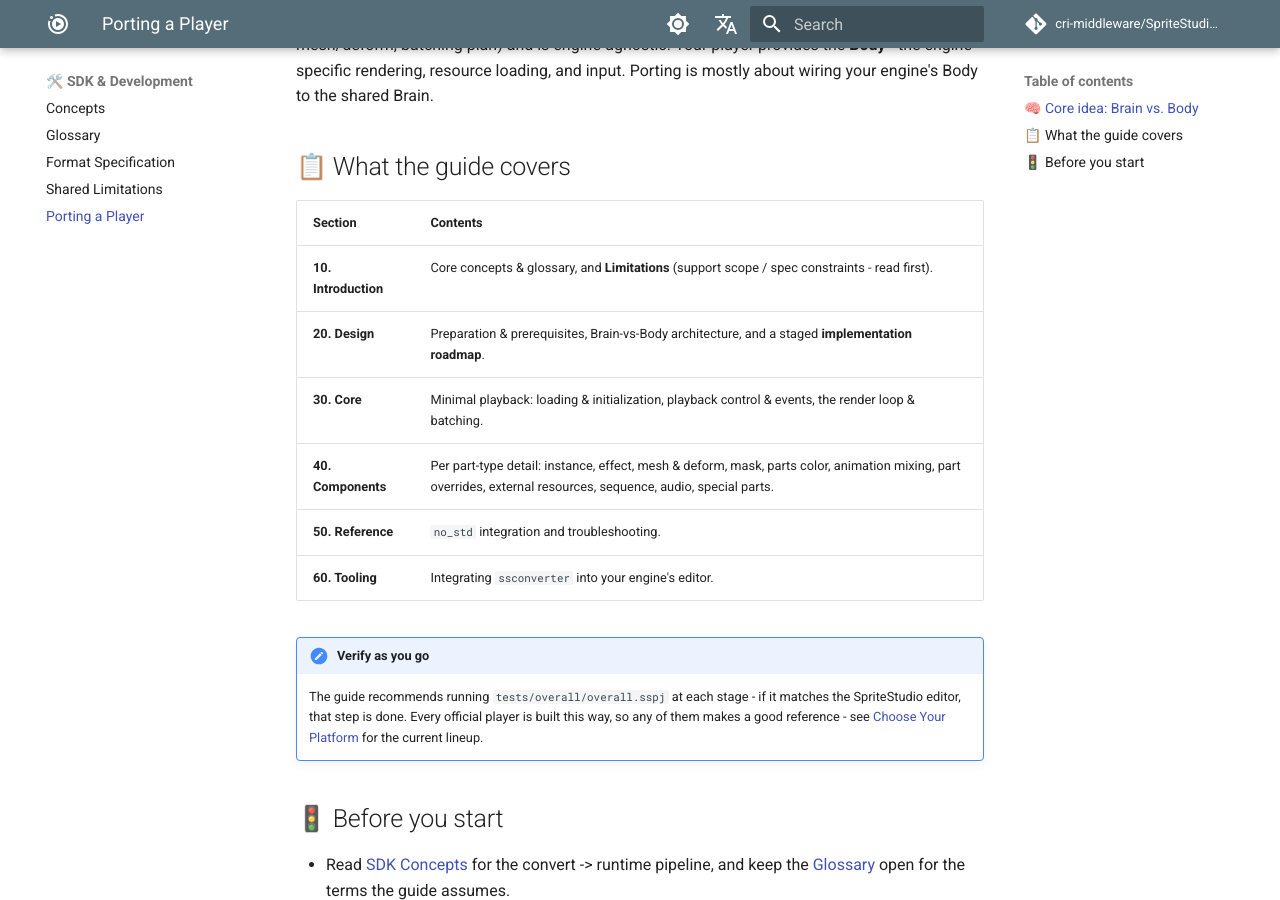
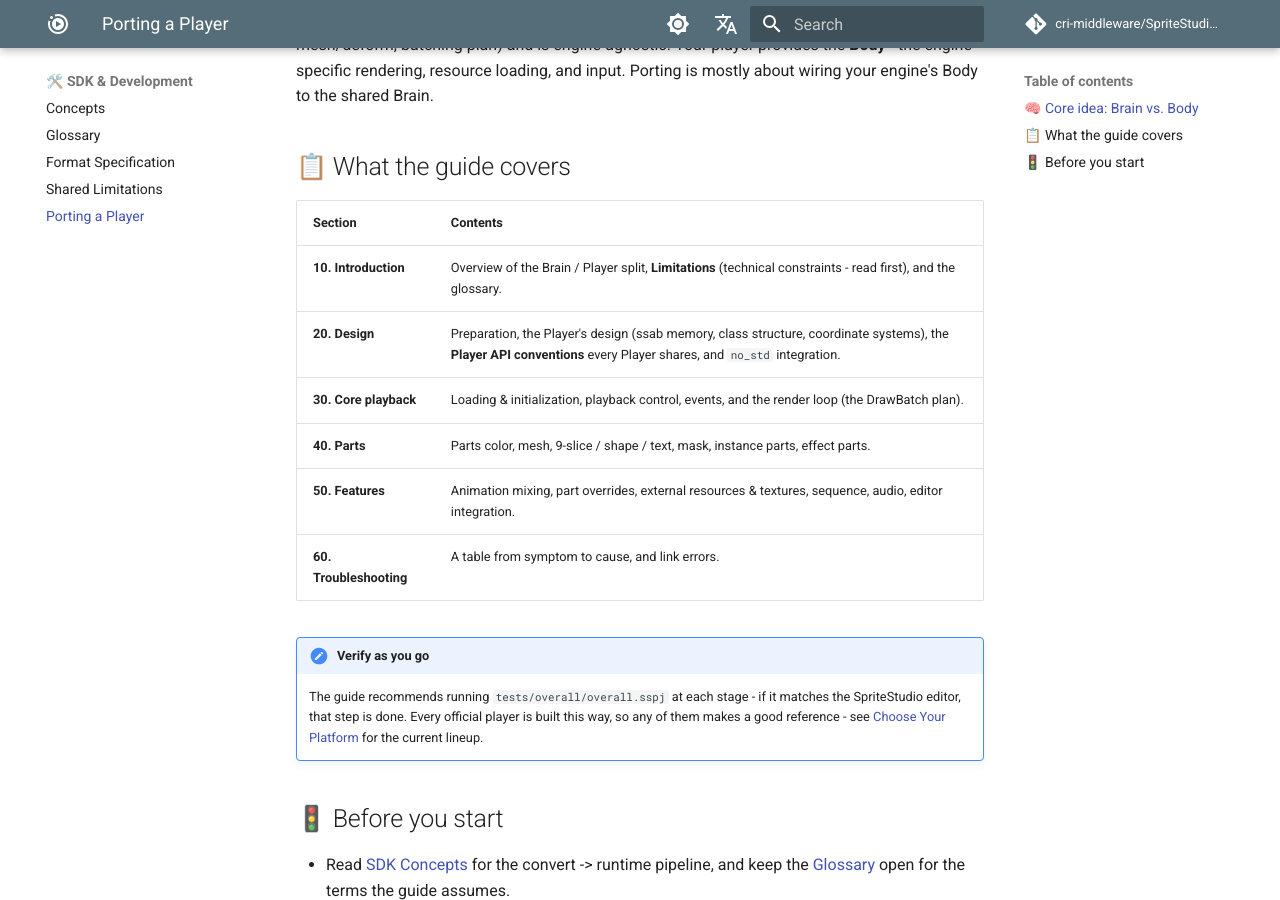
Before and after one commit to cri-middleware/SpriteStudio-Docs, an MkDocs documentation site: the page built from docs/en/sdk/porting.md, in a window 1280 px wide and 900 px high, scrolled down 513 px. Built offline with MkDocs 1.6.1 and Material for MkDocs 9.7.7, drawn with Linux system fonts in a browser that asks for light colours; comment, search, counter and statistics services are not loaded.

Commit message:
docs: follow the porting guide's new layout
The SDK's Player Porting Guide was restructured (cri-middleware/SpriteStudio-SDK#439).
Repoint the links into it, update the chapter table on the porting page to the
new six chapters, and correct the WebAssembly SIMD limitation: the RPG Maker MZ
plugin ships a runtime build without SIMD.

```diff
--- a/docs/en/sdk/porting.md
+++ b/docs/en/sdk/porting.md
@@ -20,12 +20,12 @@ engine's Body to the shared Brain.
 
 | Section | Contents |
 |---|---|
-| **10. Introduction** | Core concepts & glossary, and **Limitations** (support scope / spec constraints - read first). |
-| **20. Design** | Preparation & prerequisites, Brain-vs-Body architecture, and a staged **implementation roadmap**. |
-| **30. Core** | Minimal playback: loading & initialization, playback control & events, the render loop & batching. |
-| **40. Components** | Per part-type detail: instance, effect, mesh & deform, mask, parts color, animation mixing, part overrides, external resources, sequence, audio, special parts. |
-| **50. Reference** | `no_std` integration and troubleshooting. |
-| **60. Tooling** | Integrating `ssconverter` into your engine's editor. |
+| **10. Introduction** | Overview of the Brain / Player split, **Limitations** (technical constraints - read first), and the glossary. |
+| **20. Design** | Preparation, the Player's design (ssab memory, class structure, coordinate systems), the **Player API conventions** every Player shares, and `no_std` integration. |
+| **30. Core playback** | Loading & initialization, playback control, events, and the render loop (the DrawBatch plan). |
+| **40. Parts** | Parts color, mesh, 9-slice / shape / text, mask, instance parts, effect parts. |
+| **50. Features** | Animation mixing, part overrides, external resources & textures, sequence, audio, editor integration. |
+| **60. Troubleshooting** | A table from symptom to cause, and link errors. |
 
 !!! note "Verify as you go"
     The guide recommends running `tests/overall/overall.sspj` at each stage - if it matches
```
Also changed, not shown: docs/en/sdk/limitations.md (+3 -2 lines), docs/ja/sdk/limitations.md (+2 -2 lines), docs/ja/sdk/porting.md (+6 -6 lines).
